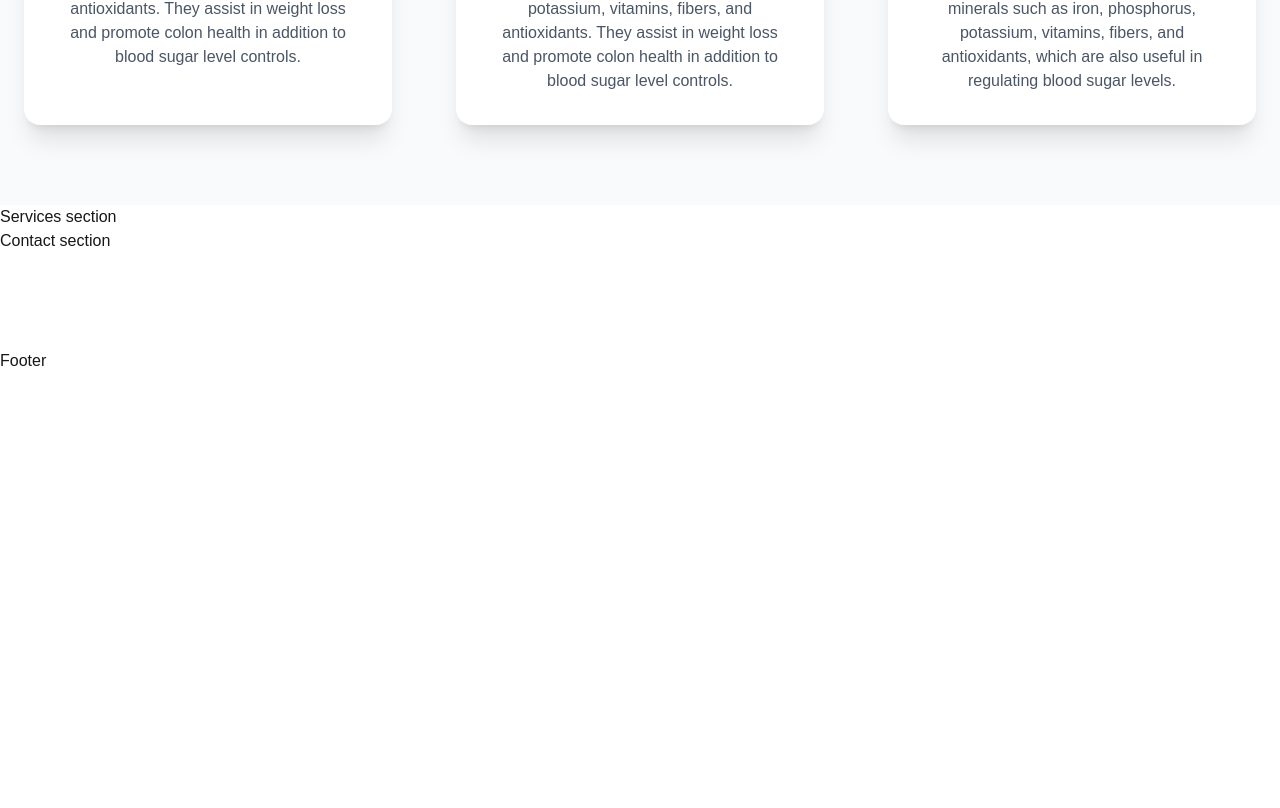
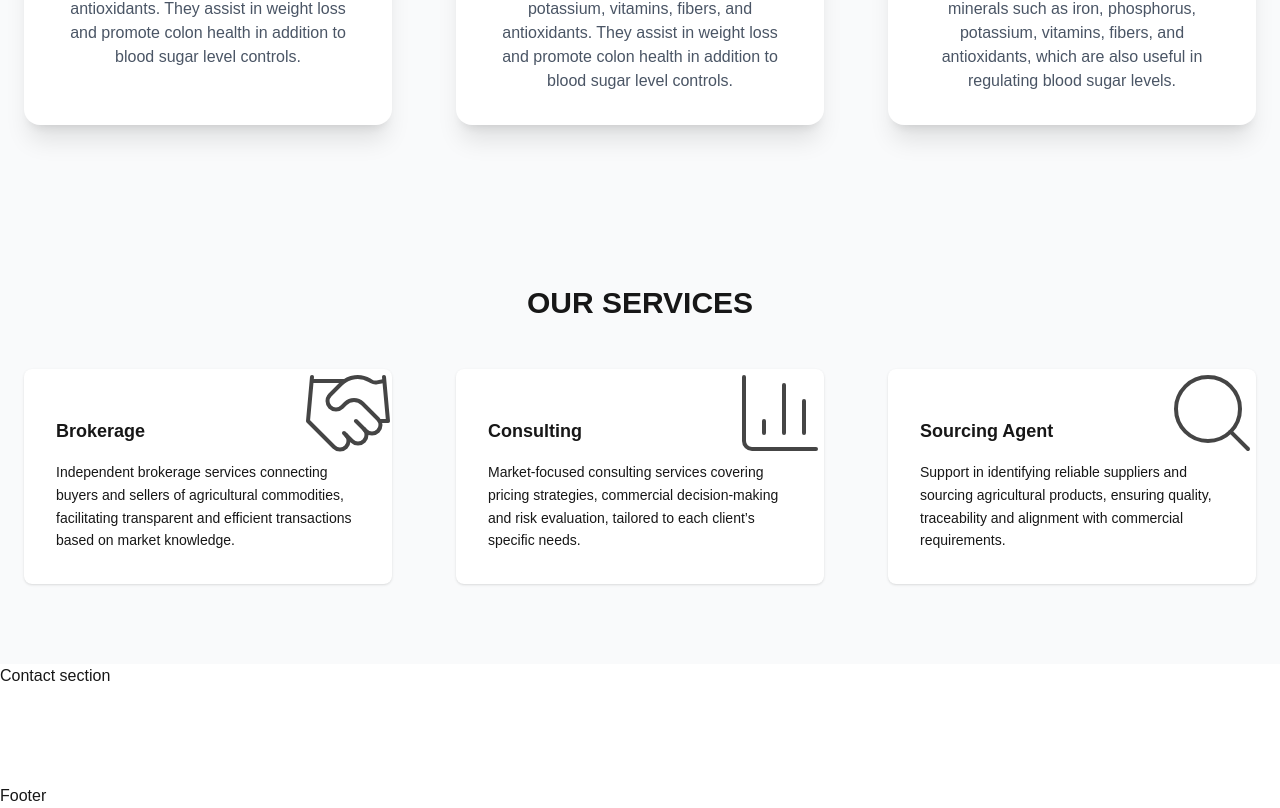
Before and after one commit to MaximoFC/landing-plex-commoditiesco, a Next.js app: page / in a window 1280 px wide. Shown: the part 1891-2699 px from the top of the page. Before the commit the page ends 2264 px from the top, so only its background shows below. Built offline with nearby package versions, Linux system fonts and the light colour scheme.

Commit message:
services components created, id added in products, lucide installed

```diff
--- a/components/Navbar.tsx
+++ b/components/Navbar.tsx
@@ -14,7 +14,7 @@ export default function Navbar() {
     const [open, setOpen] = useState(false);
 
     return (
-        <header className="fixed top-0 w-full z-50 border-b border-neutral-200">
+        <header className="fixed top-0 w-full z-50 border-b border-neutral-200 bg-white">
             <nav className="max-w-7xl mx-auto px-6 h-20 flex items-center justify-between">
                 {/* Logo */}
                 <a href="#home">
--- /dev/null
+++ b/components/ServiceCard.tsx
@@ -0,0 +1,39 @@
+import { Service } from "@/types/service";
+import { Handshake, BarChart3, Search } from "lucide-react"
+
+type Props = {
+    service: Service
+}
+
+const icons = {
+    Brokerage: Handshake,
+    Consulting: BarChart3,
+    "Sourcing Agent": Search
+}
+
+export default function ServiceCard({ service }: Props) {
+    const Icon = icons[service.title as keyof typeof icons]
+
+    return (
+        <div className="relative bg-white rounded-lg p-8 pt-12 shadow-sm hover:shadow-md transition overflow-hidden">
+            {/* Icon background */}
+            {Icon && (
+                <div className="absolute -top-1 -right-1 opacity-80">
+                    <Icon
+                        size={96}
+                        strokeWidth={1}
+                    />
+                </div>
+            )}
+
+            {/* Content */}
+            <h3 className="text-lg font-semibold mb-4">
+                {service.title}
+            </h3>
+
+            <p className="leading-relaxed text-sm">
+                {service.description}
+            </p>
+        </div>
+    )
+}
--- a/components/sections/Products.tsx
+++ b/components/sections/Products.tsx
@@ -69,7 +69,10 @@ const products: Product[] = [
 
 export default function Products() {
   return (
-    <section className="py-20 bg-gray-50">
+    <section
+      className="py-20 bg-gray-50"
+      id="products"
+    >
       <div className="max-w-7xl mx-auto px-6">
         <h2 className="text-3xl font-bold text-center mb-12">OUR PRODUCTS</h2>
 
--- a/components/sections/Services.tsx
+++ b/components/sections/Services.tsx
@@ -1,7 +1,47 @@
+import ServiceCard from "../ServiceCard";
+import { Service } from "@/types/service";
+
+const services: Service[] = [
+    {
+        id: 1,
+        title: "Brokerage",
+        description:
+            "Independent brokerage services connecting buyers and sellers of agricultural commodities, facilitating transparent and efficient transactions based on market knowledge."
+    },
+    {
+        id: 2,
+        title: "Consulting",
+        description:
+            "Market-focused consulting services covering pricing strategies, commercial decision-making and risk evaluation, tailored to each client’s specific needs.",
+    },
+    {
+        id: 3,
+        title: "Sourcing Agent",
+        description:
+            "Support in identifying reliable suppliers and sourcing agricultural products, ensuring quality, traceability and alignment with commercial requirements.",
+    },
+]
+
 export default function Services() {
     return (
-        <div>
-            <h2>Services section</h2>
-        </div>
+        <section
+            className="py-20 bg-gray-50"
+            id="services"
+        >
+            <div className="max-w-7xl mx-auto px-6">
+                <h2 className="text-3xl font-bold text-center mb-12">
+                    OUR SERVICES
+                </h2>
+
+                <div className="grid grid-cols-1 sm:grid-cols-2 lg:grid-cols-3 gap-16">
+                    {services.map(service => (
+                        <ServiceCard
+                            key={service.id}
+                            service={service}
+                        />
+                    ))}
+                </div>
+            </div>
+        </section>
     );
 }
--- a/package.json
+++ b/package.json
@@ -9,6 +9,7 @@
     "lint": "eslint"
   },
   "dependencies": {
+    "lucide-react": "^0.562.0",
     "next": "16.1.1",
     "react": "19.2.3",
     "react-dom": "19.2.3"
--- /dev/null
+++ b/types/service.ts
@@ -0,0 +1,5 @@
+export type Service = {
+    id: number
+    title: string
+    description: string
+}
```
Also changed, not shown: 1 other file (tests, documents, lock files or other folders).
